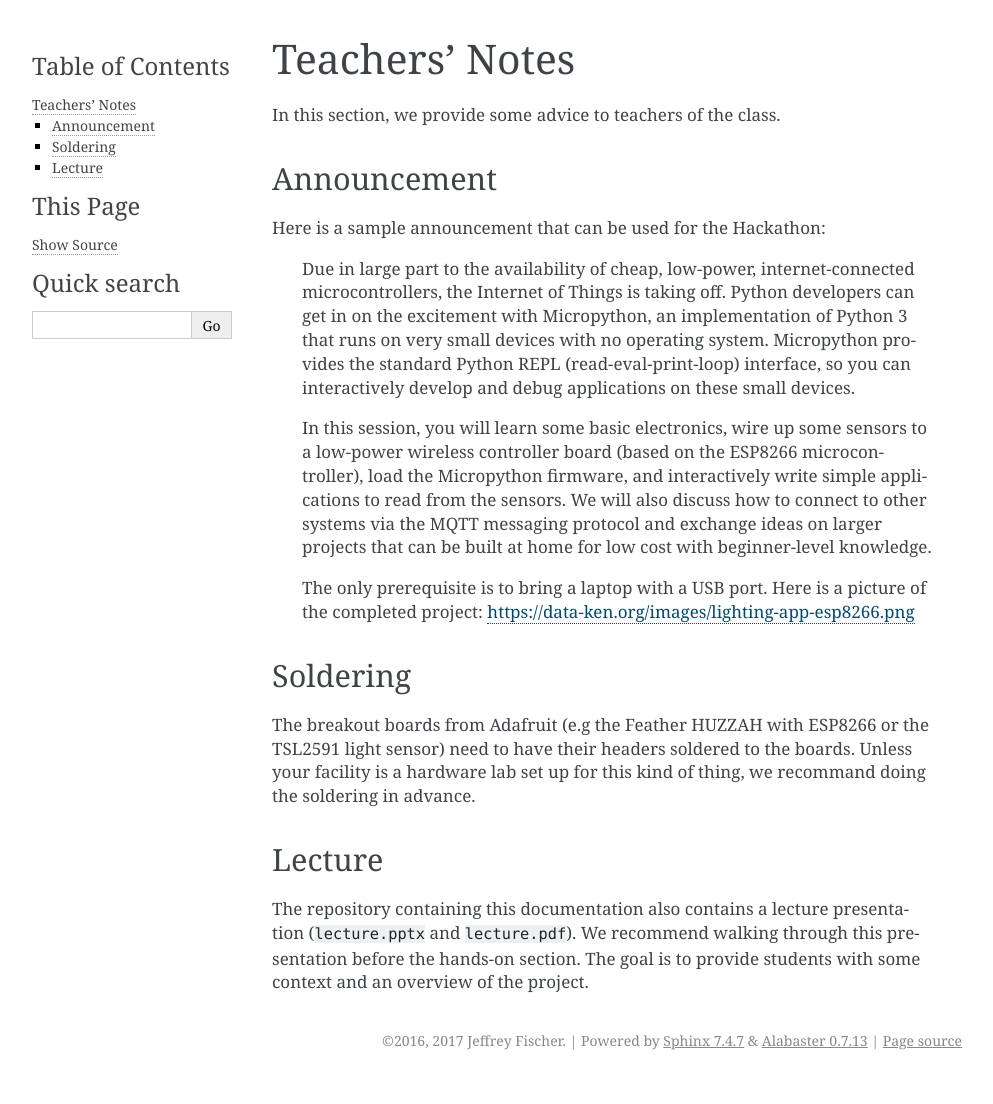
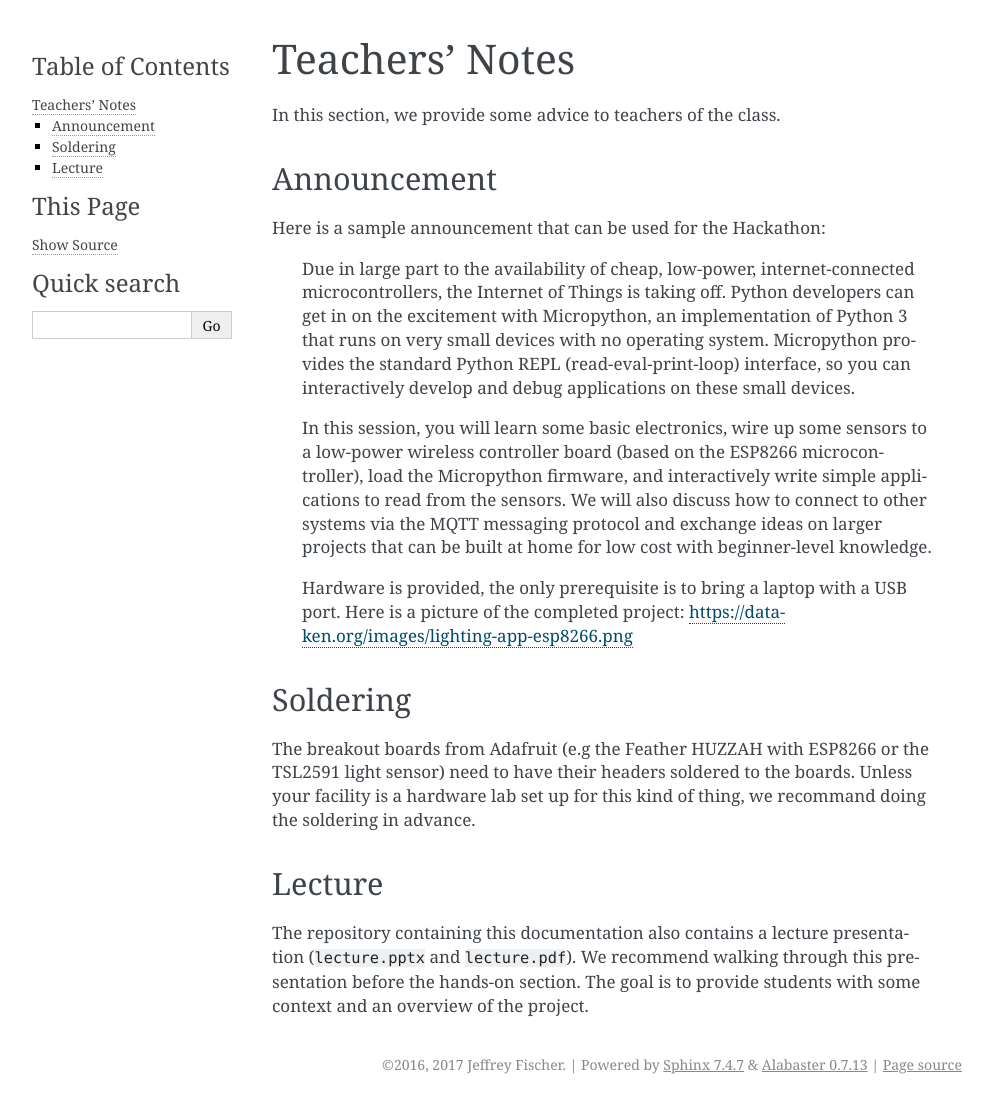
Before and after one commit to jfischer/micropython-iot-hackathon, a Sphinx documentation site: the page built from docs/teachers-notes.rst, in a window 1280 px wide. Shown: the whole page, without its empty margins (148-1141 px from the left). Built offline with Sphinx 7.4.7, drawn with Linux system fonts in a browser that asks for light colours; before the commit the page ends 1080 px from its top, so only the background shows below that.

Commit message:
Minor fixes

```diff
--- a/docs/intro.rst
+++ b/docs/intro.rst
@@ -52,6 +52,10 @@ Here is a block diagram of the completed system:
 
 .. image:: _static/system-overview.png
 
+Github Repository
+-----------------
+Example code and the source for this documentation are available
+in a Github repository at: https://github.com/jfischer/micropython-iot-hackathon.
 
 Outline of this Document
 ------------------------
@@ -74,6 +78,8 @@ topics are covered:
 * :ref:`teachers-notes` - some notes for instructors who are using the material
   as a template for a class.
 
+OK, now let's get started with the :ref:`parts-and-tools` that you need.
+
 .. [#] http://www.micropython.org
 
 .. [#] https://en.wikipedia.org/wiki/ESP8266
--- a/docs/mqtt.rst
+++ b/docs/mqtt.rst
@@ -227,7 +227,7 @@ look something like this:
    SLEEP_TIME=5.0
 
 You will definitely need to change the values for ``WIFI_ESSID``,
-``WIFI_PASSWORD``, and ``MQTT_HOST`. The other can be left as-is.
+``WIFI_PASSWORD``, and ``MQTT_HOST``. The other can be left as-is.
 
 Now, use ``mpfshell`` to copy ``config.py`` and ``client.py`` to your
 ESP8266 (substituting for TTYDEVICE)::
--- a/docs/teachers-notes.rst
+++ b/docs/teachers-notes.rst
@@ -22,8 +22,9 @@ Here is a sample announcement that can be used for the Hackathon:
     the MQTT messaging protocol and exchange ideas on larger projects that can be
     built at home for low cost with beginner-level knowledge.
 
-    The only prerequisite is to bring a laptop with a USB port. Here is a picture
-    of the completed project: https://data-ken.org/images/lighting-app-esp8266.png
+    Hardware is provided, the only prerequisite is to bring a laptop with a USB
+    port. Here is a picture of the completed project:
+    https://data-ken.org/images/lighting-app-esp8266.png
 
 Soldering
 ---------
```
Also changed, not shown: README.rst (+12 -5 lines), docs/index.rst (+4 -3 lines).
